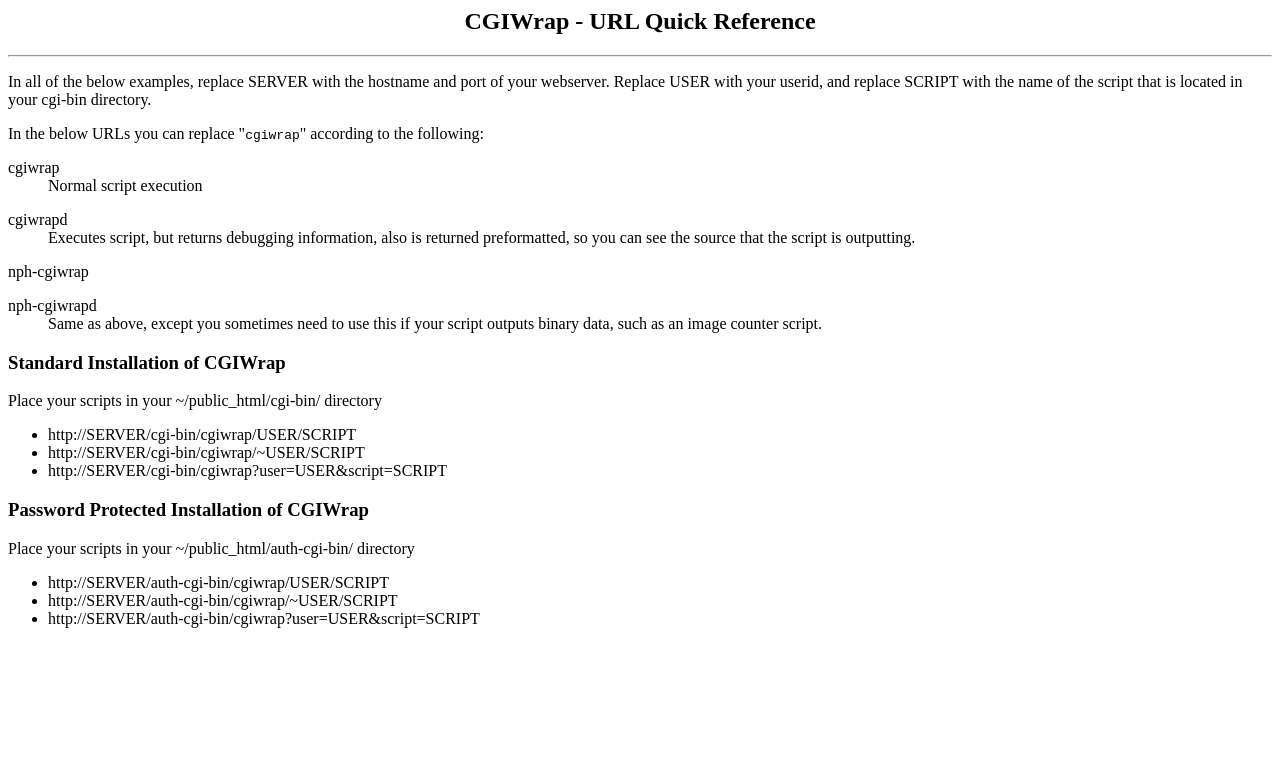
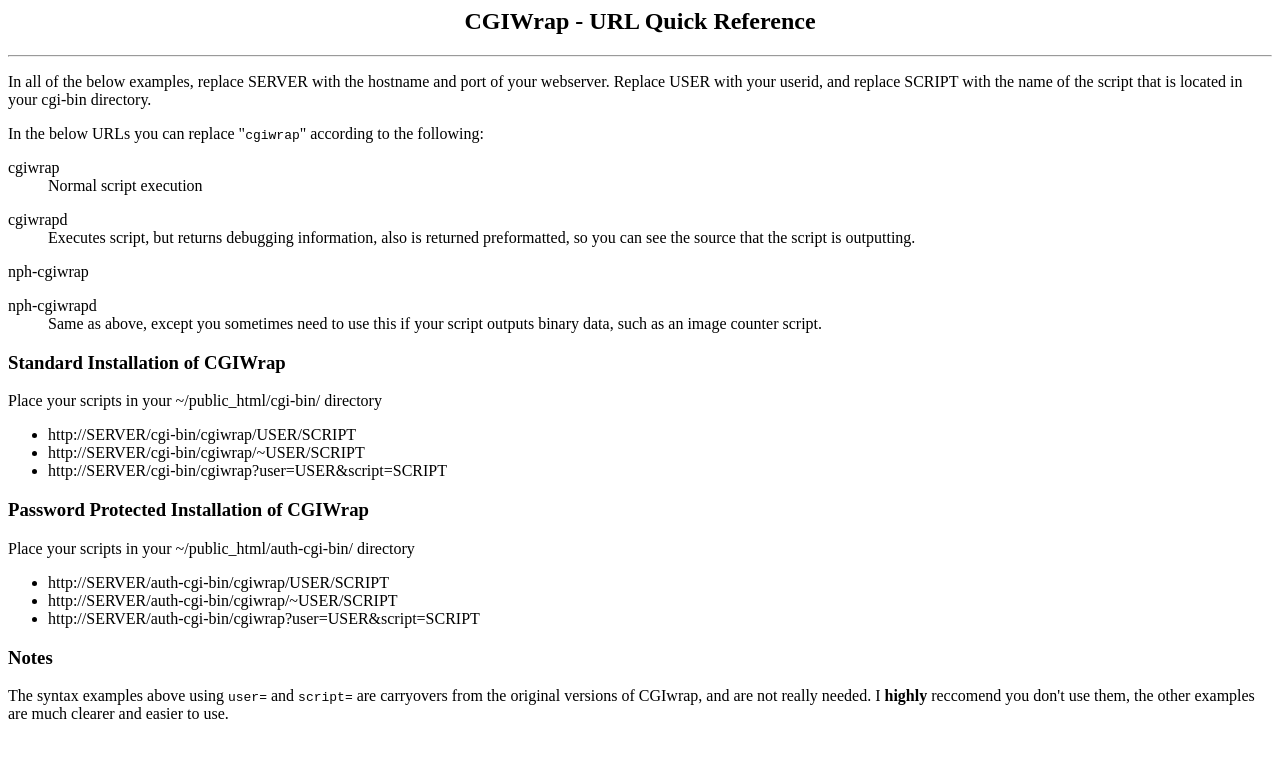
Before and after one commit to cgiwrap/cgiwrap, a plain HTML site: page htdocs/quickref.html in a window 1280 px wide. Drawn offline with Linux system fonts and the light colour scheme.

Commit message:
added note about old syntax

```diff
--- a/htdocs/quickref.html
+++ b/htdocs/quickref.html
@@ -42,3 +42,9 @@ Place your scripts in your ~/public_html/auth-cgi-bin/ directory
 	<LI>http://SERVER/auth-cgi-bin/cgiwrap/~USER/SCRIPT
 	<LI>http://SERVER/auth-cgi-bin/cgiwrap?user=USER&script=SCRIPT
 </UL>
+
+<H3>Notes</H3>
+The syntax examples above using <TT>user=</TT> and <TT>script=</TT> are
+carryovers from the original versions of CGIwrap, and are not really
+needed. I <B>highly</B> reccomend you don't use them, the other examples
+are much clearer and easier to use.
```
